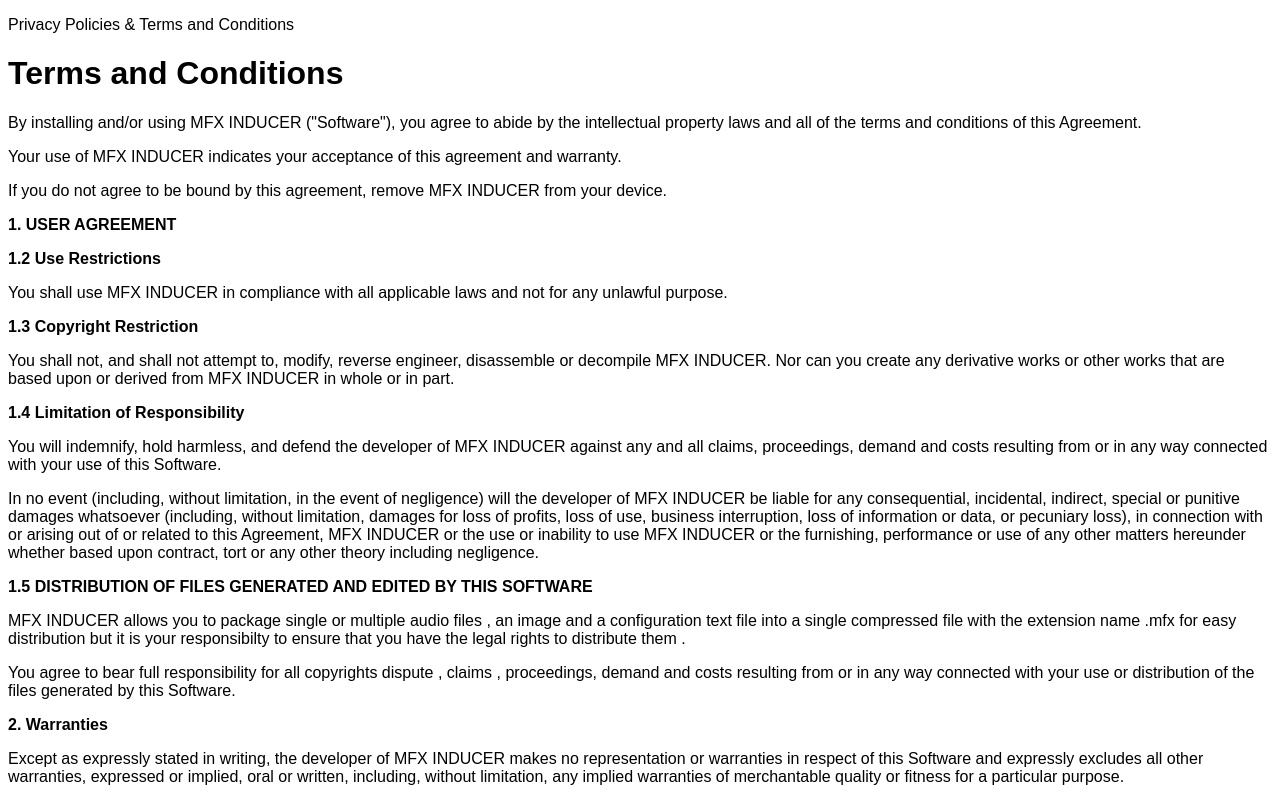
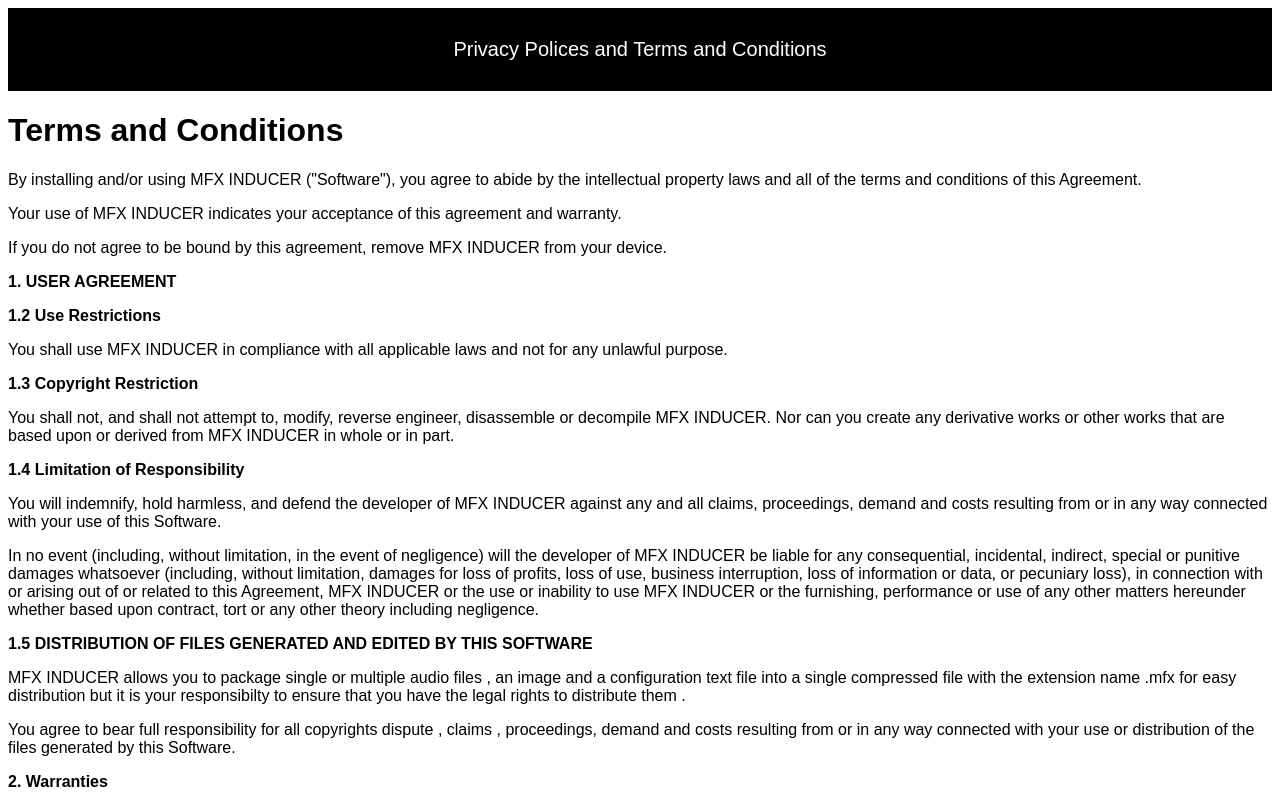
Before and after one commit to knowledgebread/mfx.app, a plain HTML site: page index.html in a window 1280 px wide. Shown: the top 799 px of the page. Drawn offline with Linux system fonts and the light colour scheme.

Commit message:
Update index.html

```diff
--- a/index.html
+++ b/index.html
@@ -1,7 +1,7 @@
 <!DOCTYPE html>
 <html lang="en">
 <head>
-<title>Privacy Policies</title>
+<title>Privacy Policies and Terms and Conditions</title>
 <meta charset="utf-8">
 <meta name="viewport" content="width=device-width, initial-scale=1">
 <style>
@@ -22,10 +22,6 @@ header {
   color: white;
 }
 
-
-
-
-
 /* Style the footer */
 footer {
   background-color: #777;
@@ -42,8 +38,11 @@ footer {
   }
 }
 </style>
-  <p> Privacy Policies & Terms and Conditions </p>
+
 </head>
+
+  <header>Privacy Polices and Terms and Conditions</header>
+
 <body>
 
    <h1>Terms and Conditions</h1>
```
